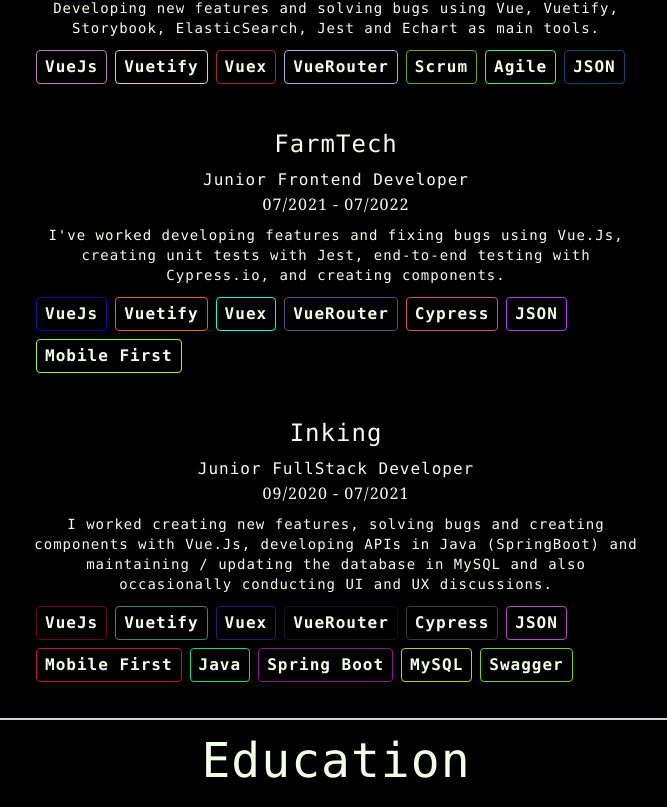
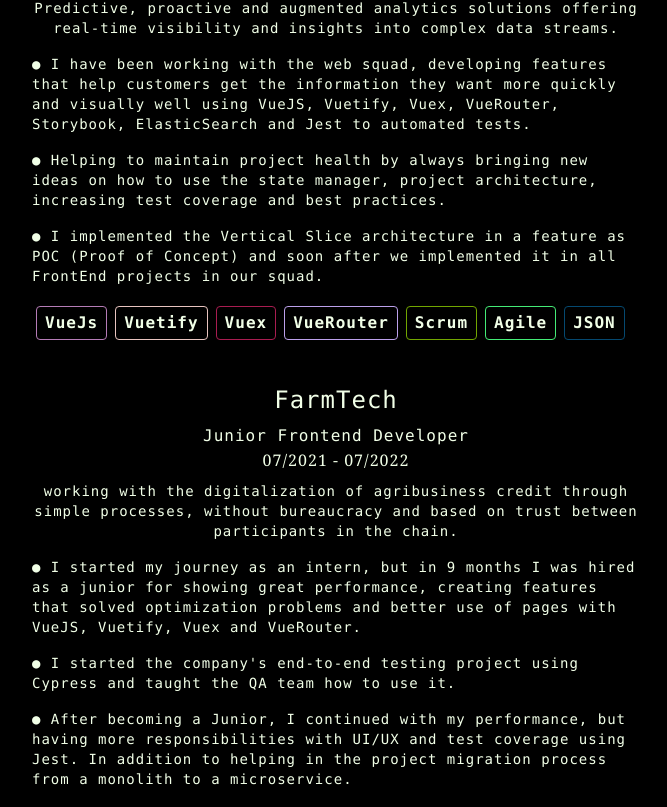
Before and after one commit to viniciussecari/portifolio, a Vue app: page / in a window 1280 px wide. Shown: the part 931-1738 px from the top of the page, without its empty margins (304-971 px from the left). Built offline with nearby package versions, Linux system fonts and the light colour scheme.

Commit message:
:sparkles: Updating experiences description and including v-html

```diff
--- a/src/components/ExperienceItem.vue
+++ b/src/components/ExperienceItem.vue
@@ -10,8 +10,7 @@
         </span>
       </div>
 
-      <h3 class="sm:text-sm text-base">
-        {{ $t(`experiences.${formatTitle(props.item.title)}.description`) }}
+      <h3 class="sm:text-sm text-base" v-html="$t(`experiences.${formatTitle(props.item.title)}.description`)">
       </h3>
     </div>
 
--- a/src/locales/en.js
+++ b/src/locales/en.js
@@ -34,19 +34,68 @@
   },
   experiences: {
     confidential: {
-      description: `Developing new features and solving bugs using Vue, Vuetify,
-        Storybook, ElasticSearch, Jest and Echart as main tools.`,
+      description: `Predictive, proactive and augmented analytics solutions offering real-time visibility and insights into complex
+        data streams.
+        <div class="text-left mt-2">
+          <ul>
+            <li class="py-2">
+              ● I have been working with the web squad, developing features that help customers get the
+              information they want more quickly and visually well using VueJS, Vuetify, Vuex, VueRouter,
+              Storybook, ElasticSearch and Jest to automated tests.
+            </li>
+            <li class="py-2">
+              ● Helping to maintain project health by always bringing new ideas on how to use the state manager,
+              project architecture, increasing test coverage and best practices.
+            </li>
+            <li class="py-2">
+              ● I implemented the Vertical Slice architecture in a feature as POC (Proof of Concept) and soon after
+              we implemented it in all FrontEnd projects in our squad.
+            </li>
+          </ul>
+        </div>
+        `,
       position: 'Mid Frontend Developer',
     },
     farmtech: {
-      description: `I've worked developing features and fixing bugs using Vue.Js,
-        creating unit tests with Jest, end-to-end testing with Cypress.io, and creating components.`,
+      description: `working with the digitalization of agribusiness credit through simple processes, without bureaucracy and
+        based on trust between participants in the chain.
+        <div class="text-left mt-2">
+          <ul>
+            <li class="py-2">
+              ● I started my journey as an intern, but in 9 months I was hired as a junior for showing great
+              performance, creating features that solved optimization problems and better use of pages with VueJS,
+              Vuetify, Vuex and VueRouter.
+            </li>
+            <li class="py-2">
+              ● I started the company's end-to-end testing project using Cypress and taught the QA team how to use
+              it.
+            </li>
+            <li class="py-2">
+              ● After becoming a Junior, I continued with my performance, but having more responsibilities with UI/UX
+              and test coverage using Jest. In addition to helping in the project migration process from a monolith to
+              a microservice.
+            </li>
+          </ul>
+        </div>
+      `,
       position: 'Junior Frontend Developer',
     },
     inking: {
-      description: `I worked creating new features, solving bugs and creating components with Vue.Js,
-        developing APIs in Java (SpringBoot) and maintaining / updating the database in MySQL
-        and also occasionally conducting UI and UX discussions.`,
+      description: `A startup that provided services to FarmTech, with a small team of developers that I was part of
+        <div class="text-left mt-2">
+          <ul>
+            <li class="py-2">
+              ● I created a data migration project, from a SQLServer database to a MySQL database using Java with
+              SpringBoot.
+            </li>
+            <li class="py-2">
+              ● I took care of the entire FarmTech credit area alone, solving bugs, creating features and making UI/UX
+              decisions using VueJs, Vuetify, Vuex and VueRouter for frontend and for backend using Java,
+              SpringBoot, Swagger.
+            </li>
+          </ul>
+        </div>
+      `,
       position: 'Junior FullStack Developer',
     },
   },
--- a/src/locales/pt_BR.js
+++ b/src/locales/pt_BR.js
@@ -34,20 +34,70 @@
   },
   experiences: {
     confidential: {
-      description: `Desenvolvendo novas features e resolvendo bugs utilizando Vue, Vuetify,
-        Storybook, ElasticSearch, Jest e Echart como ferramentes principais.`,
+      description: `Soluções de análise preditiva, proativa e aumentada que oferecem visibilidade em tempo real e insights
+        sobre fluxos de dados complexos.
+        <div class="text-left mt-2">
+          <ul>
+            <li class="py-2">
+              ● Tenho trabalhado com o web squad, desenvolvendo funcionalidades que ajudam os clientes a obter
+              as informações que desejam de forma mais rápida e visualmente bem utilizando VueJS, Vuetify,
+              Vuex, VueRouter, Storybook, ElasticSearch e Jest para testes automatizados.
+            </li>
+            <li class="py-2">
+              ● Ajudando a manter a saúde dos projetos trazendo sempre novas ideias de como utilizar o
+              gerenciador de estados, arquitetura de projetos, aumentando a cobertura de testes com Jest e
+              melhores práticas.
+            </li>
+            <li class="py-2">
+              ● Implementei a arquitetura Vertical Slice em uma feature como POC (Proof of Concept) e logo em
+              seguida implementamos em todos os projetos FrontEnd do nosso squad.
+            </li>
+          </ul>
+        </div>
+      `,
       position: 'Desenvolvedor FrontEnd Pleno',
     },
     farmtech: {
-      description: `Trabalhei desenvolvendo recursos e resolvendo bugs usando o Vue.Js,
-        criando testes unitários com o Jest,
-        testes de ponta a ponta com o Cypress.io e criando componentes.`,
+      description: `Trabalhando com a digitalização do crédito do agronegócio por meio de processos simples, sem burocracia
+        e baseados na confiança entre os participantes da cadeia.
+        <div class="text-left mt-2">
+          <ul>
+            <li class="py-2">
+              ● Comecei minha jornada como estagiário, mas em 9 meses fui contratado como júnior por
+              apresentar ótimo desempenho, criando funcionalidades que resolveram problemas de otimização e
+              melhor aproveitamento de páginas com VueJS, Vuetify, Vuex e VueRouter.
+            </li>
+            <li class="py-2">
+              ● Depois de me tornar Junior, continuei com minha atuação, mas tendo mais responsabilidades com
+              UI/UX e cobertura de testes usando Jest. Além de auxiliar no processo de migração do projeto de
+              monólito para microsserviço.
+            </li>
+            <li class="py-2">
+              ● Iniciei o projeto de testes ponta a ponta da empresa usando Cypress e ensinei a equipe de QA como
+              usá-lo
+            </li>
+          </ul>
+        </div>
+      `,
       position: 'Desenvolvedor FrontEnd Júnior',
     },
     inking: {
-      description: `Atuava criando novas features, resolução de bugs e criação de componentes com Vue.Js,
-        desenvolvimento de APIS em Java(SpringBoot) e manutenção/atualização do banco de dados em MySQL
-        e também realizando ocasionalmente discussões de UI e UX.`,
+      description: `Uma startup que prestava serviços para FarmTech, com uma pequena equipe de desenvolvedores da qual
+        fiz parte.
+        <div class="text-left mt-2">
+          <ul>
+            <li class="py-2">
+              ● Criei um projeto de migração de dados, de um banco de dados SQLServer para um banco de dados
+              MySQL utilizando Java com SpringBoot.
+            </li>
+            <li class="py-2">
+              ● Cuidei sozinho de toda a área de crédito FarmTech, resolvendo bugs, criando funcionalidades e
+              tomando decisões UI/UX utilizando VueJs, Vuetify, Vuex e VueRouter para frontend e para backend
+              utilizando Java, SpringBoot, Swagger.
+            </li>
+          </ul>
+        </div>
+    `,
      position: 'Desenvolvedor de software FullStack júnior',
     },
   },
```
